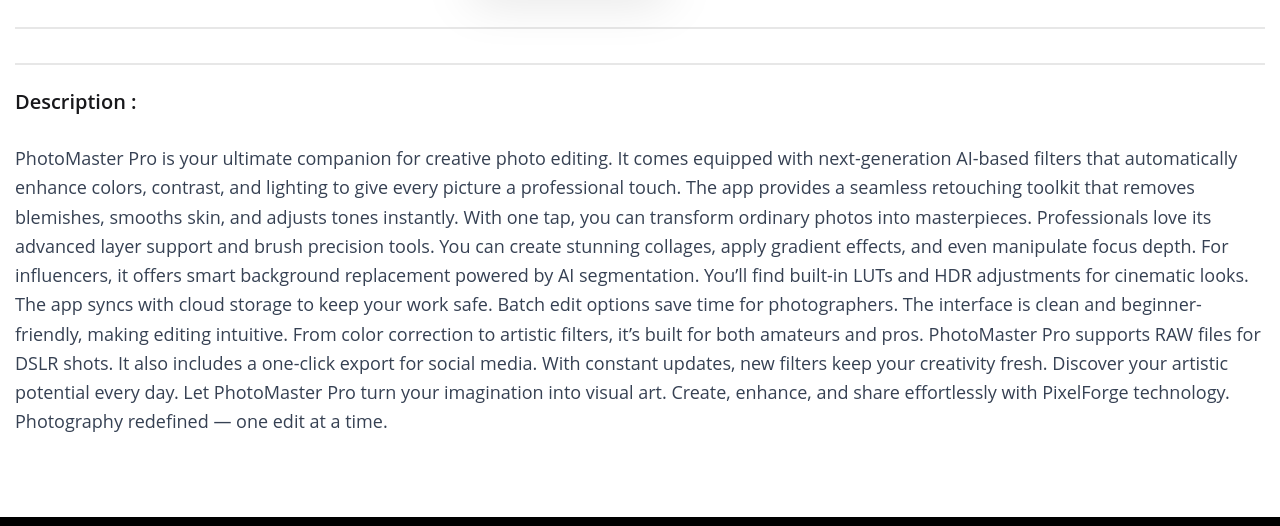
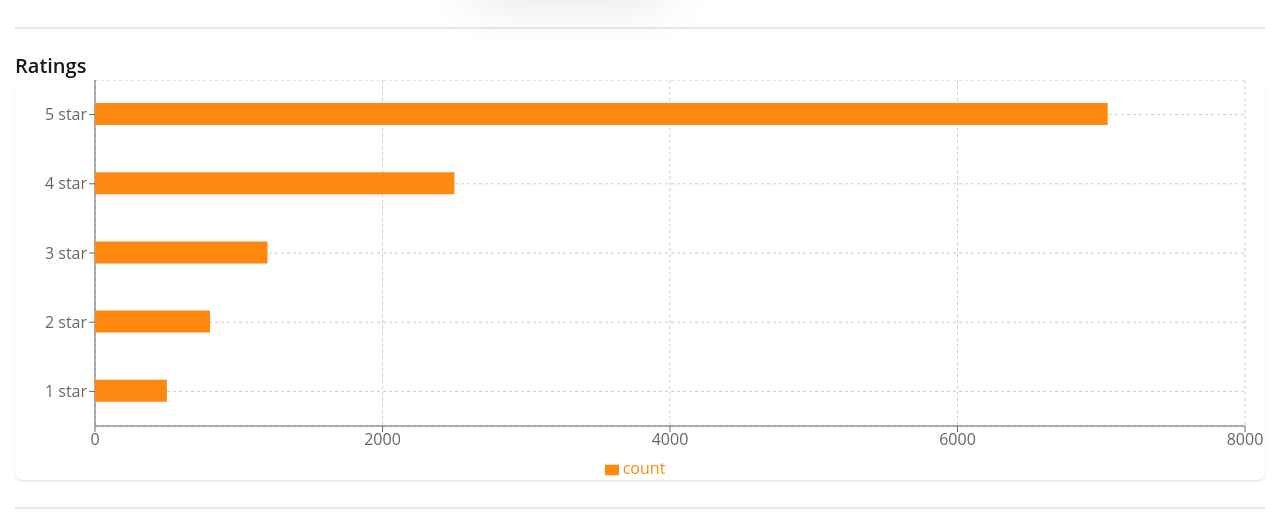
Before and after one commit to aftabfarhanarko/Assignment-8-React-Router, a React (Vite) app: page /appDetlics/1 in a window 1280 px wide. Shown: the part 426-952 px from the top of the page. Built offline with nearby package versions, Linux system fonts and the light colour scheme.

Commit message:
addes chart

```diff
--- a/package.json
+++ b/package.json
@@ -11,6 +11,7 @@
   },
   "dependencies": {
     "@tailwindcss/vite": "^4.1.14",
+    "axios": "^1.12.2",
     "lucide-react": "^0.545.0",
     "react": "^19.1.1",
     "react-dom": "^19.1.1",
--- a/src/Page/Chart/Chart.jsx
+++ b/src/Page/Chart/Chart.jsx
@@ -1,83 +1,49 @@
-// import React from "react";
-// import {
-//   BarChart,
-//   Bar,
-//   XAxis,
-//   YAxis,
-//   CartesianGrid,
-//   Tooltip,
-//   Legend,
-//   ResponsiveContainer,
-// } from "recharts";
+import React from "react";
+import {
+  BarChart,
+  Bar,
+  XAxis,
+  YAxis,
+  CartesianGrid,
+  Tooltip,
+  Legend,
+  ResponsiveContainer,
+} from "recharts";
 
-// const Chart = ({ app }) => {
-//   console.log(app);
-// //   const chartData = {
-// //     name: app.name,
-// //     uv: app,
-// //   }
-//   const getIntroOfPage = (label) => {
-//     if (label === "Page A") {
-//       return "Page A is about men's clothing";
-//     }
-//     if (label === "Page B") {
-//       return "Page B is about women's dress";
-//     }
-//     if (label === "Page C") {
-//       return "Page C is about women's bag";
-//     }
-//     if (label === "Page D") {
-//       return "Page D is about household goods";
-//     }
-//     if (label === "Page E") {
-//       return "Page E is about food";
-//     }
-//     if (label === "Page F") {
-//       return "Page F is about baby food";
-//     }
-//     return "";
-//   };
+const Chart = ({ app }) => {
+  const ratingData = app ? [...app].reverse() : [];
 
-//   const CustomTooltip = ({ active, payload, label }) => {
-//     const isVisible = active && payload && payload.length;
-//     return (
-//       <div
-//         className="custom-tooltip"
-//         style={{ visibility: isVisible ? "visible" : "hidden" }}
-//       >
-//         {isVisible && (
-//           <>
-//             <p className="label">{`${label} : ${payload[0].value}`}</p>
-//             <p className="intro">{getIntroOfPage(label)}</p>
-//             <p className="desc">Anything you want can be displayed here.</p>
-//           </>
-//         )}
-//       </div>
-//     );
-//   };
+  const CustomTooltip = ({ active, payload, label }) => {
+    if (active && payload && payload.length) {
+      return (
+        <div className="bg-[#fff] border border-[#ccc] p-3 rounded-lg shadow-xl ">
+          <p className="font-semibold text-gray-600">{label}</p>
+          <p className="font-semibold text-gray-600">
+            Count : {payload[0].value}
+          </p>
+        </div>
+      );
+    }
+    return null;
+  };
+  return (
+    <div className="  rounded-lg shadow-sm bg-white">
+      <ResponsiveContainer width="100%" height={400}>
+        <BarChart
+          layout="vertical"
+          data={ratingData}
+          margin={{ right: 20, left: 20 }}
+        >
+          <CartesianGrid strokeDasharray="3 3" />
+          <XAxis type="number" />
+          <YAxis type="category" dataKey="name" />
+          <Tooltip content={<CustomTooltip />} />
+          <Legend />
+          <Bar dataKey="count" fill="#FF8811" barSize={22} />
+        </BarChart>
+      </ResponsiveContainer>
+    </div>
+  );
+};
 
-//   return (
-//     <ResponsiveContainer width="100%" height="100%">
-//       <BarChart
-//         width={500}
-//         height={300}
-//         data={data}
-//         margin={{
-//           top: 5,
-//           right: 30,
-//           left: 20,
-//           bottom: 5,
-//         }}
-//       >
-//         <CartesianGrid strokeDasharray="3 3" />
-//         <XAxis dataKey="name" />
-//         <YAxis />
-//         <Tooltip content={CustomTooltip} />
-//         <Legend />
-//         <Bar dataKey="pv" barSize={20} fill="#8884d8" />
-//       </BarChart>
-//     </ResponsiveContainer>
-//   );
-// };
-
-// export default Chart;
+export default Chart;
--- a/src/Page/DetlicsSingleApp/DetlicsSingleApp.jsx
+++ b/src/Page/DetlicsSingleApp/DetlicsSingleApp.jsx
@@ -7,6 +7,7 @@
 
 import { ToastContainer, toast } from "react-toastify";
 import "react-toastify/dist/ReactToastify.css";
+import Chart from "../Chart/Chart";
 
 const DetlicsSingleApp = () => {
   const [buton, setButon] = useState(false);
@@ -93,11 +94,12 @@
       </div>
 
       <div className="divider mt-5"></div>
-      {/* {
-        findApp.ratings.map((app, index) => <Suspense>
-            <Chart key={index} app={app}></Chart>
-        </Suspense>)
-      } */}
+      <div>
+        <h1 className="text-xl font-semibold">Ratings</h1>
+
+            <Chart  app={findApp.ratings}></Chart>
+
+      </div>
       <div className="divider mt-5"></div>
       <div>
         <h1 className="text-xl font-semibold ">Description : </h1>
```
Also changed, not shown: 1 other file (tests, documents, lock files or other folders).
